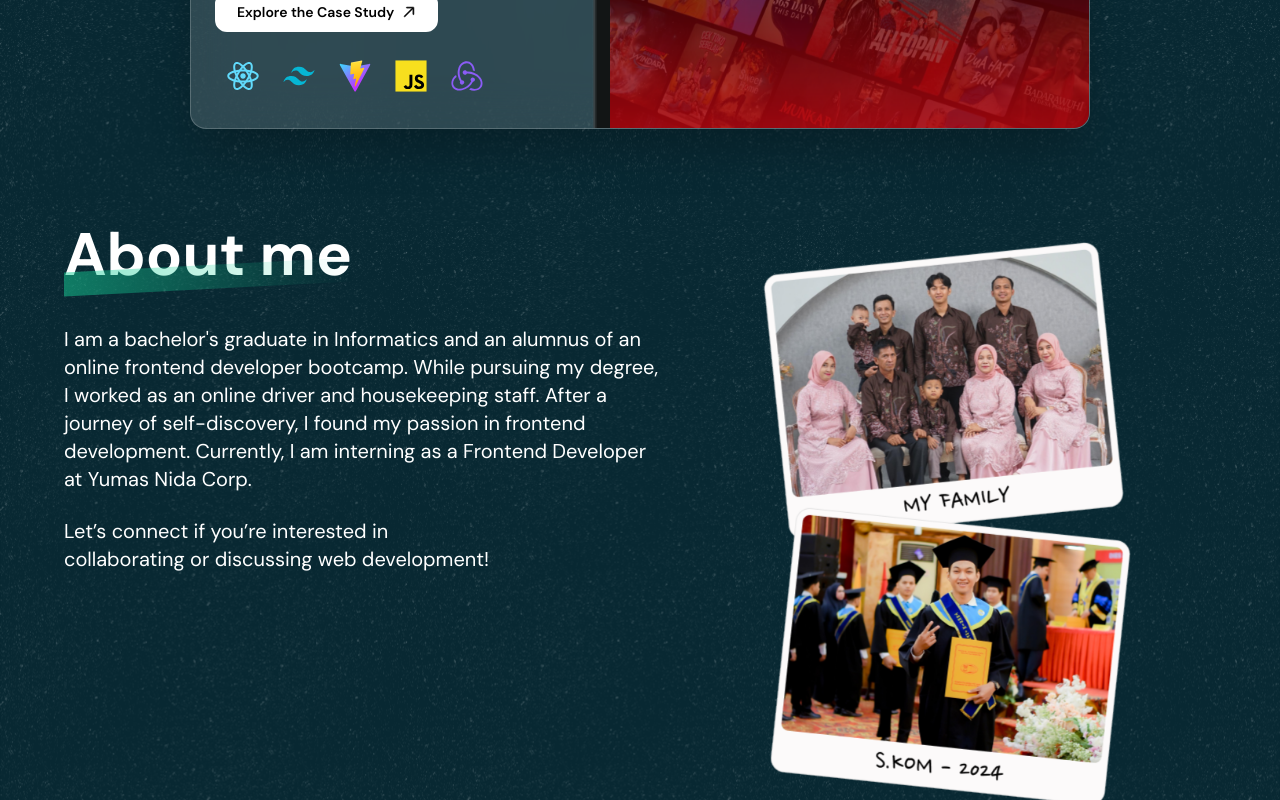
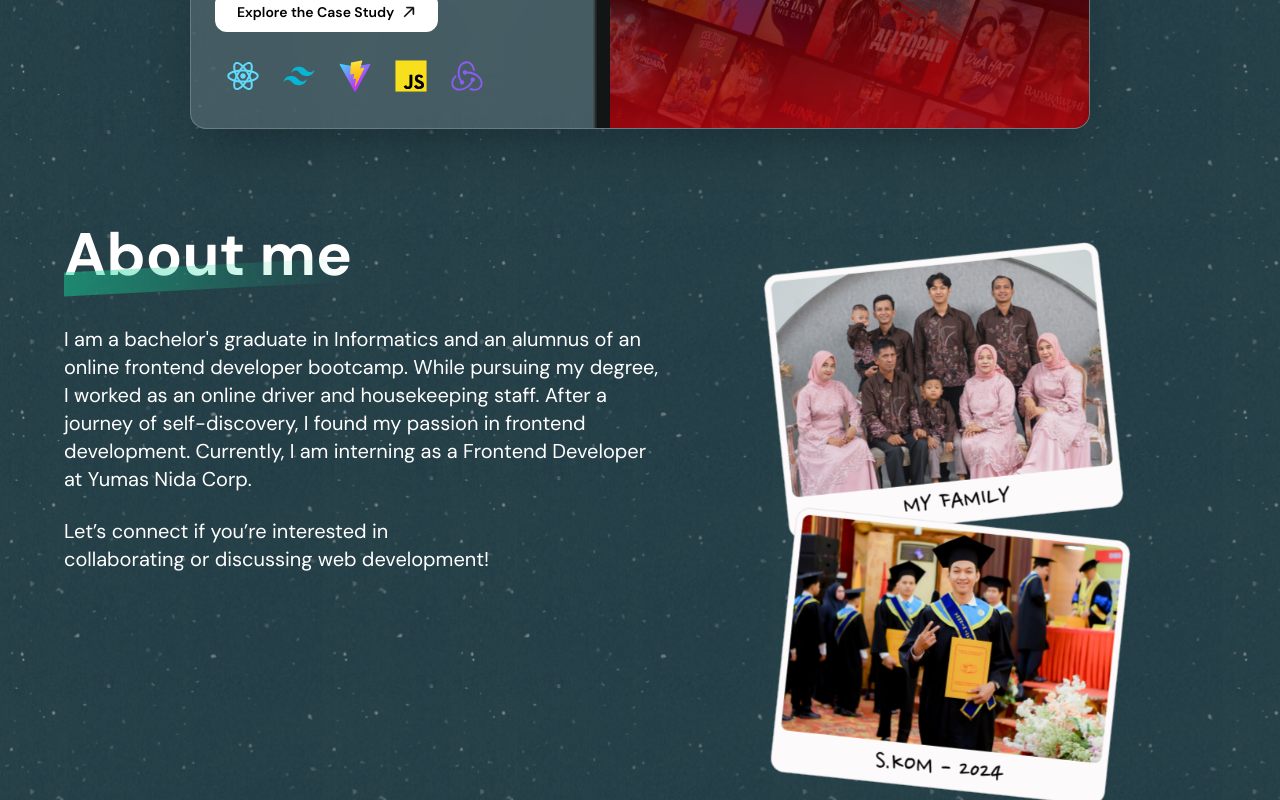
Before and after one commit to riddsep/portfolio-v2, a React (Vite) app: page / in a window 1280 px wide. Shown: the part 3624-4424 px from the top of the page. Built offline with nearby package versions, Linux system fonts and the light colour scheme.

Commit message:
feat: change background

```diff
--- a/src/ui/About.jsx
+++ b/src/ui/About.jsx
@@ -1,6 +1,6 @@
 function About() {
   return (
-    <div className="bg-confetti bg-[#082832] bg-cover">
+    <div className="bg-confetti bg-[#082832]">
       <div className="flex flex-col gap-5 px-5 text-white sm:px-10 md:flex-row lg:mx-auto lg:max-w-6xl xl:px-0">
         <div className="max-w-[600px]">
           <h1 className="highlight mb-6 text-3xl font-bold sm:text-4xl md:text-5xl lg:mb-10 lg:text-6xl">
```
Also changed, not shown: public/confetti.svg.
